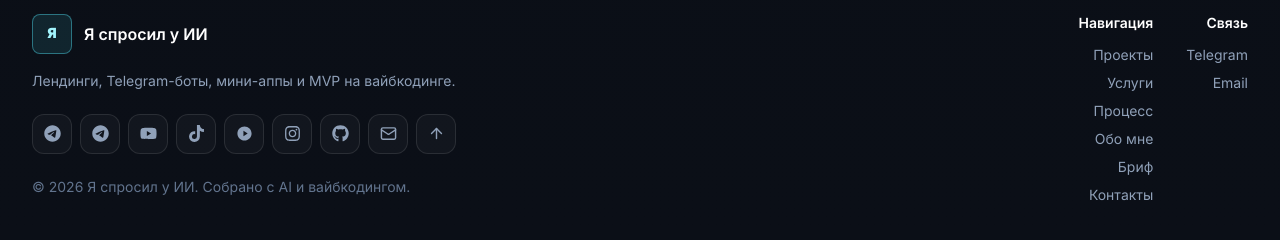
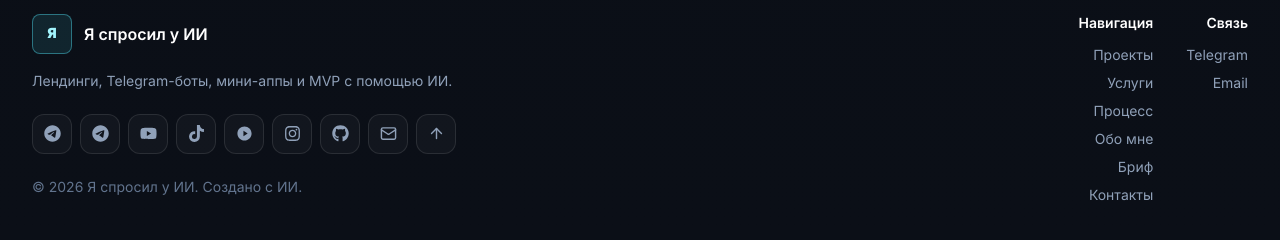
Before and after one commit to yasprosil-ai/portfolio-site, a Next.js app: page /projects in a window 1280 px wide. Shown: the part 4596-4836 px from the top of the page. Built offline with nearby package versions, Linux system fonts and the light colour scheme.

Commit message:
copy: remove all mentions of вайбкодинг, replace with ИИ
Co-Authored-By: Claude Sonnet 4.6 <noreply@anthropic.com>

```diff
--- a/app/layout.jsx
+++ b/app/layout.jsx
@@ -2,7 +2,7 @@ import "./globals.css";
 
 export const metadata = {
   title: "Я спросил у ИИ | Сайты, лендинги, Telegram-боты, мини-аппы и MVP",
-  description: "Я спросил у ИИ создаёт сайты, лендинги, Telegram-ботов, мини-аппы и MVP с помощью AI и вайбкодинга.",
+  description: "Я спросил у ИИ создаёт сайты, лендинги, Telegram-ботов, мини-аппы и MVP с помощью ИИ.",
 };
 
 export default function RootLayout({ children }) {
--- a/components/AboutSection.jsx
+++ b/components/AboutSection.jsx
@@ -12,7 +12,7 @@ export default function AboutSection() {
         <div className="grid gap-6">
           <div className="space-y-5 text-base leading-8 text-slate-300">
             <p>
-              Я развиваюсь в создании цифровых продуктов с помощью AI-инструментов и вайбкодинга. Мой фокус:
+              Я развиваюсь в создании цифровых продуктов с помощью ИИ-инструментов. Мой фокус:
               быстро собирать рабочие решения для сайтов, лендингов, Telegram-ботов, мини-аппов и MVP.
             </p>
             <p>
--- a/components/Footer.jsx
+++ b/components/Footer.jsx
@@ -51,7 +51,7 @@ export default function Footer() {
             <span className="font-semibold text-white">Я спросил у ИИ</span>
           </Link>
           <p className="mt-4 max-w-xl text-sm leading-6 text-slate-400">
-            Лендинги, Telegram-боты, мини-аппы и MVP на вайбкодинге.
+            Лендинги, Telegram-боты, мини-аппы и MVP с помощью ИИ.
           </p>
 
           <div className="mt-5 flex flex-wrap items-center gap-2">
@@ -69,7 +69,7 @@ export default function Footer() {
           </div>
 
           <p className="mt-6 text-sm text-slate-500">
-            © {new Date().getFullYear()} Я спросил у ИИ. Собрано с AI и вайбкодингом.
+            © {new Date().getFullYear()} Я спросил у ИИ. Создано с ИИ.
           </p>
         </div>
 
--- a/components/Hero.jsx
+++ b/components/Hero.jsx
@@ -16,7 +16,7 @@ export default function Hero() {
             Портфолио AI-мейкера
           </p>
           <h1 className="w-full max-w-full break-words text-[2rem] font-semibold leading-[1.08] tracking-normal text-white sm:text-5xl lg:max-w-[48rem] lg:text-[3.65rem]">
-            Создаю сайты, лендинги, Telegram-ботов и мини-аппы с помощью AI и вайбкодинга
+            Создаю сайты, лендинги, Telegram-ботов и мини-аппы с помощью ИИ
           </h1>
           <p className="mt-6 max-w-2xl text-base leading-8 text-slate-300 sm:text-lg">
             Быстро собираю рабочие MVP и цифровые продукты от идеи до первой понятной версии.
--- a/data/brief-prompt.js
+++ b/data/brief-prompt.js
@@ -5,7 +5,7 @@
 export const BRIEF_SYSTEM_PROMPT = `
 Ты — AI-менеджер Сергея, разработчика под брендом «Я спросил у ИИ».
 Сергей делает сайты, лендинги, Telegram-ботов, мини-аппы и MVP —
-быстро, с помощью AI и вайбкодинга.
+быстро, с помощью ИИ.
 
 Твоя задача — за короткий понятный диалог выяснить, что нужно
 клиенту, и собрать бриф для Сергея. Ты не продаёшь в лоб — ты
--- a/data/skills.js
+++ b/data/skills.js
@@ -46,7 +46,7 @@ export const processSteps = [
   {
     title: "Прототип",
     icon: BrainCircuit,
-    text: "Собираю первую рабочую версию с помощью AI-инструментов и вайбкодинга, чтобы быстро перейти к проверке.",
+    text: "Собираю первую рабочую версию с помощью ИИ-инструментов, чтобы быстро перейти к проверке.",
   },
   {
     title: "Запуск",
@@ -67,7 +67,7 @@ export const skillGroups = [
     items: ["Telegram Bot API", "aiogram", "сценарии и FSM", "приём оплат", "подтверждение платежей", "вебхуки"],
   },
   {
-    title: "AI / вайбкодинг",
+    title: "AI-инструменты",
     icon: BrainCircuit,
     items: ["Claude / Anthropic API", "распознавание по фото", "проектирование промптов", "ChatGPT", "Codex", "Cursor"],
   },
```
